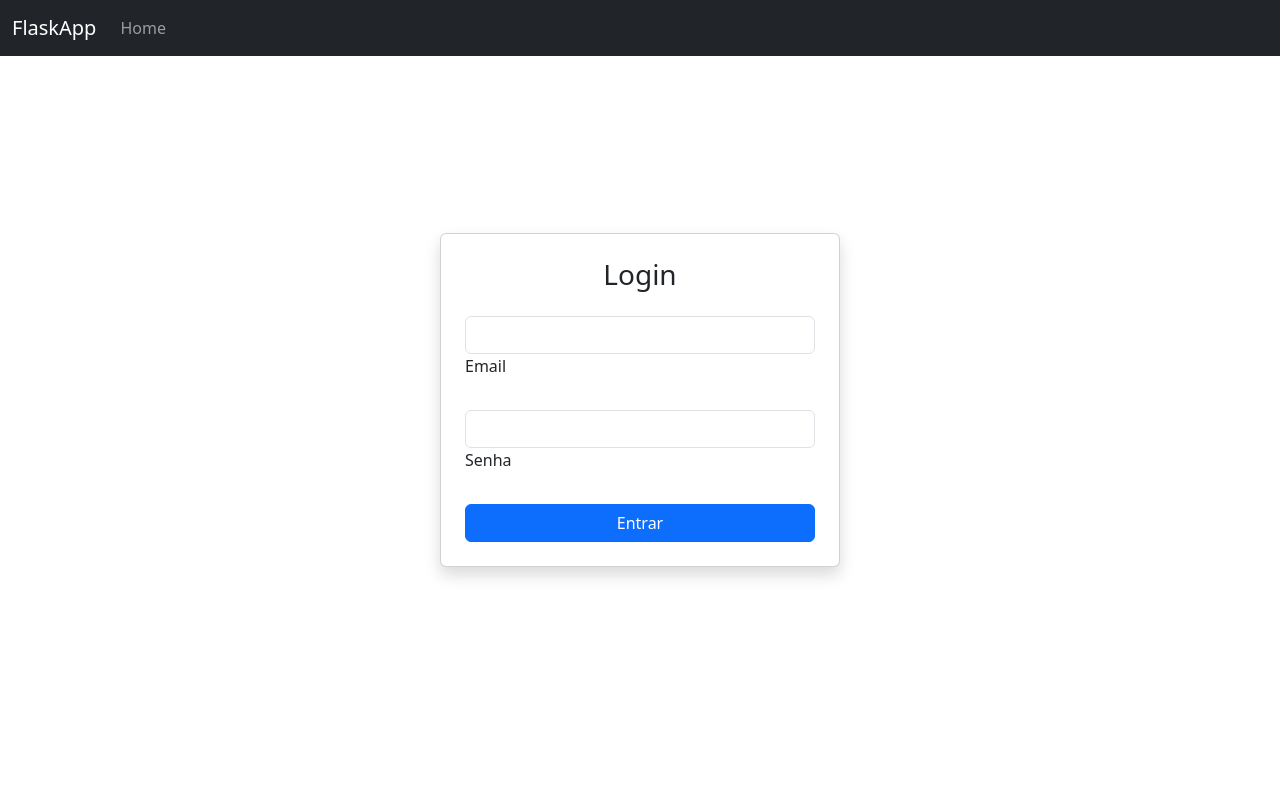
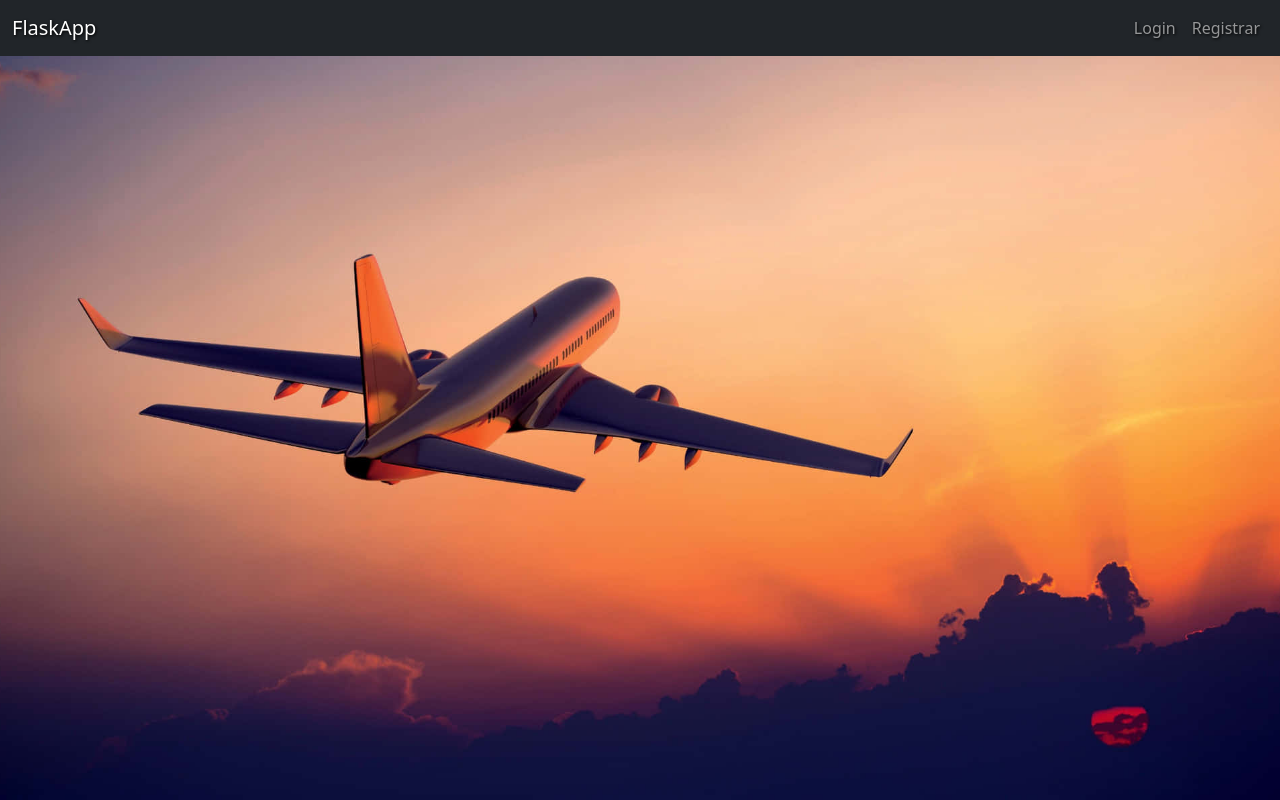
Before and after one commit to Lucasdias79931/airportSystem, a Flask app: page / in a window 1280 px wide. Run offline with Flask 3, Linux system fonts and the light colour scheme.

Commit message:
login estruturado

```diff
--- a/app.py
+++ b/app.py
@@ -1,10 +1,12 @@
-from flask import Flask
+from flask import Flask, render_template
 from config import ConfigFlask
 
 app = Flask(__name__)
 ConfigFlask.configApp(app)
 
-
+@app.route("/")
+def home():
+    return render_template("home.html")
 
 if __name__ == "__main__":
-    app.run(debug=True)
+    app.run(host="0.0.0.0", port=5000, debug=True)
--- a/src/model/user.py
+++ /dev/null
@@ -1,6 +0,0 @@
-import os
-
-
-
-
-ta
--- a/src/routes/login.py
+++ /dev/null
@@ -1,31 +0,0 @@
-from flask import Flask, request, render_template, jsonify, redirect, url_for, session, flash, Blueprint
-import bcrypt
-
-loging_bp = Blueprint("login", __name__, url_prefix='/')
-
-# para teste, depois remover
-usuarios = {
-    "teste@email.com": bcrypt.hashpw("123456".encode("utf-8"), bcrypt.gensalt())
-}
-
-@loging_bp.route("/", methods=["GET", "POST"])
-def index():
-    if request.method == "POST":
-        email = request.form.get("email")
-        senha = request.form.get("password").encode("utf-8")
-
-        if email in usuarios and bcrypt.checkpw(senha, usuarios[email]):
-            session["usuario"] = email
-            flash("Login realizado com sucesso!", "success")
-            return redirect(url_for("login.dashboard"))
-        else:
-            flash("Email ou senha inválidos", "danger")
-            return redirect(url_for("login.index"))
-
-    return render_template("login.html")
-
-@loging_bp.route("/dashboard")
-def dashboard():
-    if "usuario" not in session:
-        return redirect(url_for("login.index"))
-    return f"Bem-vindo, {session['usuario']}!"
--- a/templates/base.html
+++ b/templates/base.html
@@ -5,30 +5,16 @@
     <meta name="viewport" content="width=device-width, initial-scale=1">
     <title>{% block title %}Meu Site{% endblock %}</title>
 
-    <!-- Bootstrap 5 via CDN -->
     <link href="https://cdn.jsdelivr.net/npm/bootstrap@5.3.2/dist/css/bootstrap.min.css" rel="stylesheet">
 
     {% block head %}{% endblock %}
   </head>
   <body>
-    <!-- Navbar -->
-    <nav class="navbar navbar-expand-lg navbar-dark bg-dark">
-      <div class="container-fluid">
-        <a class="navbar-brand" href="/">FlaskApp</a>
-        <div class="collapse navbar-collapse">
-          <ul class="navbar-nav me-auto">
-            <li class="nav-item"><a class="nav-link" href="/">Home</a></li>
-          </ul>
-        </div>
-      </div>
-    </nav>
 
-    <!-- Conteúdo principal -->
-    <div class="container mt-4">
-      {% block content %}{% endblock %}
-    </div>
+    {% block nav %}{% endblock %}
 
-    <!-- Bootstrap JS -->
+    {% block content %}{% endblock %}
+
     <script src="https://cdn.jsdelivr.net/npm/bootstrap@5.3.2/dist/js/bootstrap.bundle.min.js"></script>
 
     {% block scripts %}{% endblock %}
--- /dev/null
+++ b/templates/home.html
@@ -0,0 +1,37 @@
+{% extends "base.html" %}
+
+{% block title %}Página Inicial - FlaskApp{% endblock %}
+
+{% block head %}
+  <style>
+    body {
+    background: url("{{ url_for('static', filename='images/background.jpg') }}") no-repeat center center fixed;
+    background-size: cover;
+    color: white;
+    text-shadow: 1px 1px 3px black;
+  }
+  </style>
+
+{% endblock %}
+
+{% block nav %}
+<nav class="navbar navbar-expand-lg navbar-dark bg-dark w-100">
+  <div class="container-fluid">
+    <a class="navbar-brand" href="/">FlaskApp</a>
+    <button class="navbar-toggler" type="button" data-bs-toggle="collapse" data-bs-target="#navbarNav">
+      <span class="navbar-toggler-icon"></span>
+    </button>
+    <div class="collapse navbar-collapse" id="navbarNav">
+      <ul class="navbar-nav ms-auto">
+        <li class="nav-item"><a class="nav-link" href="/auth/login">Login</a></li>
+        <li class="nav-item"><a class="nav-link" href="#">Registrar</a></li>
+      </ul>
+    </div>
+  </div>
+</nav>
+{% endblock %}
+
+{% block content %}
+
+  </div>
+{% endblock %}
--- a/templates/login.html
+++ b/templates/login.html
@@ -1,16 +1,28 @@
 {% extends "base.html" %}
 
 {% block title %}Página Inicial{% endblock %}
+{% block head %}
+  <style>
+    body {
+    background: url("{{ url_for('static', filename='images/background.jpg') }}") no-repeat center center fixed;
+    background-size: cover;
+    color: white;
+    text-shadow: 1px 1px 3px black;
+  }
+  </style>
+
+{% endblock %}
 
 {% block content %}
 <div class="d-flex justify-content-center align-items-center" style="height: 80vh;">
-  <div class="card shadow p-4" style="width: 400px;">
+  <div class="card shadow p-4" style="width: 400px; background: rgba(0, 0, 0, 0.6); color: white; border: none;">
+
     <h3 class="text-center mb-4">Login</h3>
-    <form method="POST" action="{{ url_for('login.index') }}">
+    <form method="POST" action="{{ url_for('auth.login') }}">
       <!-- Email input -->
       <div class="form-outline mb-4">
-        <input type="email" name="email" id="form2Example1" class="form-control" required />
-        <label class="form-label" for="form2Example1">Email</label>
+        <input type="cpf" name="cpf" id="form2Example1" class="form-control" required />
+        <label class="form-label" for="form2Example1">cpf</label>
       </div>
 
       <!-- Password input -->
```
Also changed, not shown: config.py (+5 -4 lines), src/auth/authRepository.py (added, +22 -0 lines), src/auth/authRoute.py (added, +27 -0 lines), src/auth/authService.py (added, +12 -0 lines), src/menu/menuRoute.py (added, +10 -0 lines), templates/Menu.html (added, +31 -0 lines), templates/index.html (deleted, +0 -10 lines), src/auth/__init__.py (added), src/menu/__init__.py (added), src/routes/deashbord.py (deleted), static/images/background.jpg (added).
